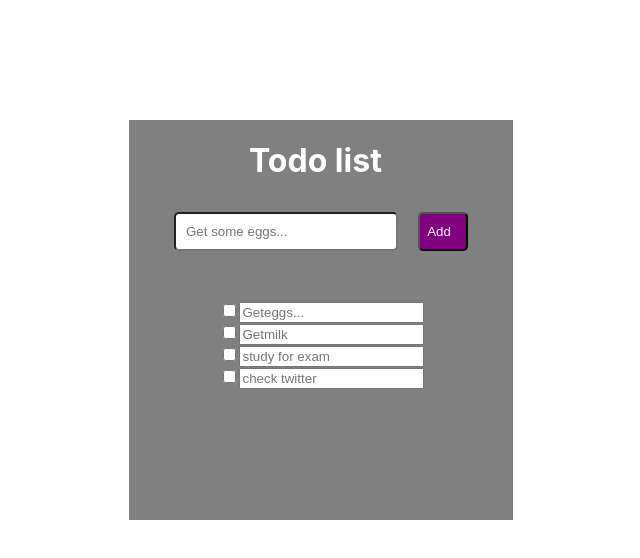
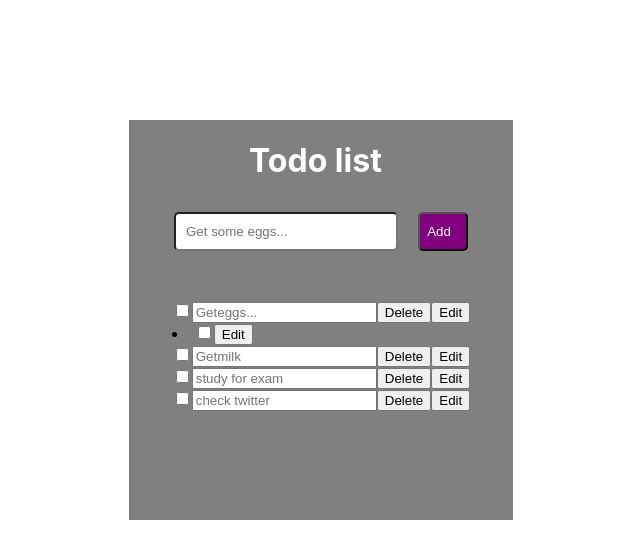
Before and after one commit to luckyreact/react-first, a React (Create React App) app in the folder benifits/: page / in a window 1280 px wide. Shown: the top 558 px of the page, without its empty margins (319-959 px from the left). Built offline with nearby package versions, Linux system fonts and the light colour scheme.

Commit message:
Todolist buttons

```diff
--- a/benifits/src/components/component2/Todolist.js
+++ b/benifits/src/components/component2/Todolist.js
@@ -39,18 +39,32 @@ import React, { Component } from 'react'
                     <div>
                         < input type="checkbox" />
                         <input Placeholder="Geteggs..."  />
+                    <button>Delete</button>
+                    <button>Edit</button>
+                    <li>
+              <input type="checkbox" checked={ this.props.isCompleted } onChange={ this.props.toggleComplete } />
+              <button onClick={() => this.props.deleteTodo(this.props.id)}>Edit</button>
+              <span>{ this.props.description }</span>
+            </li>
+
                     </div>
                     <div>
                         <input type="checkbox" />
                         <input placeholder="Getmilk"/>
+                        <button>Delete</button>
+                        <button>Edit</button>
                     </div>
                         <div>
                         <input type="checkbox" />
                         <input placeholder="study for exam"/>
+                        <button onClick>Delete</button>
+                        <button>Edit</button>
                         </div>
                         <div>
                         <input type="checkbox" />
                         <input placeholder="check twitter"/>
+                        <button>Delete</button>
+                        <button>Edit</button>
                         </div>
             </div>
             </div>
```
